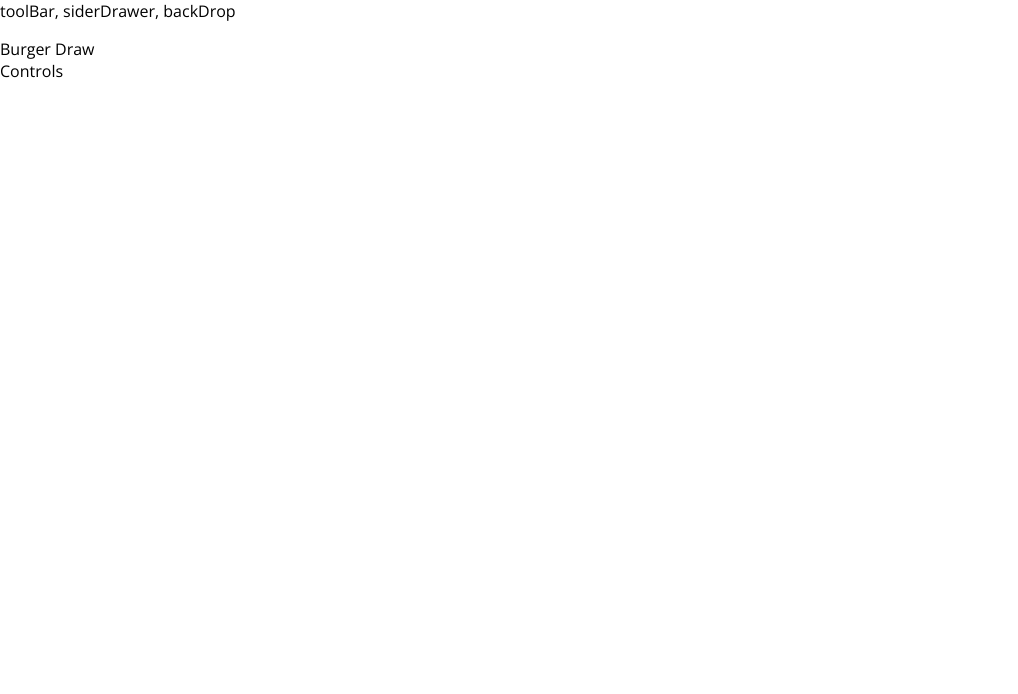
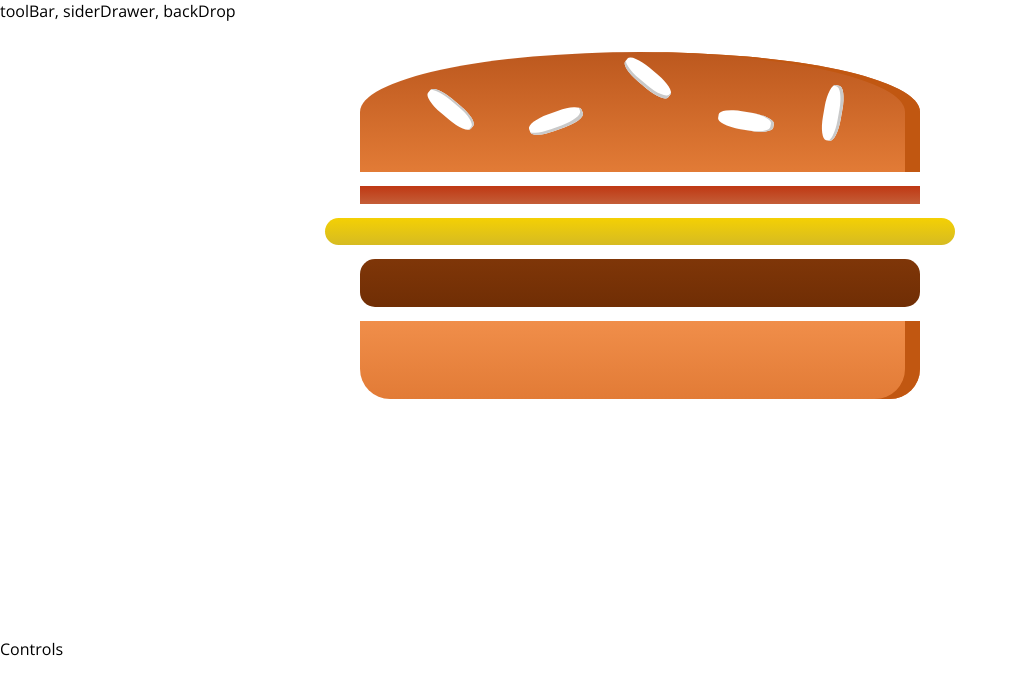
Before and after one commit to nachoAndresFV/BurguerBuilder, a React (Create React App) app: page / in a window 1280 px wide. Shown: the top 694 px of the page, without its empty margins (0-1018 px from the left). Built offline with nearby package versions, Linux system fonts and the light colour scheme.

Commit message:
The Burguer Component

```diff
--- a/src/components/Burguer/Burguer.js
+++ b/src/components/Burguer/Burguer.js
@@ -0,0 +1,19 @@
+import React, {Component} from 'react';
+import BurguerIngredient from './BurguerIngredient/BurguerIngredient';
+import burguerStyle from './Burguer.module.css';
+
+class Burguer extends Component{
+    render(){
+        return (
+            <div className={burguerStyle.Burguer}>
+                <BurguerIngredient type="BreadTop"/>
+                <BurguerIngredient type="Bacon"/>
+                <BurguerIngredient type="Cheese"/>
+                <BurguerIngredient type="Meat"/>
+                <BurguerIngredient type="BreadBottom"/>
+            </div>
+        );
+    }
+}
+
+export default Burguer;
--- /dev/null
+++ b/src/components/Burguer/Burguer.module.css
@@ -0,0 +1,30 @@
+.Burguer{
+    width: 100%;
+    margin: auto;
+    height: 250px;
+    overflow: scroll;
+    text-align: center;
+    font-weight: bold;
+    font-size: 1.2rem;
+}
+
+@media(min-width: 500px) and (min-height: 400 px){
+    .Burguer{
+        width: 350px;
+        height: 300px;
+    }
+}
+
+@media(min-width: 500px) and (min-height: 401 px){
+    .Burguer{
+        width: 450px;
+        height: 400px;
+    }
+}
+
+@media(min-width: 1000px) and (min-height: 700px){
+    .Burguer{
+        width: 700px;
+        height: 600px;
+    }
+}
--- a/src/components/Burguer/BurguerIngredient/BurguerIngredient.js
+++ b/src/components/Burguer/BurguerIngredient/BurguerIngredient.js
@@ -6,10 +6,10 @@ class BurguerIngredient extends Component {
     render(){
         let ingredient = null;
         switch (this.props.type) {
-            case 'BreadBotton':
+            case 'BreadBottom':
                 ingredient = <div className={burguerIngredientStyle.BreadBottom}></div>;
                 break;
-            case 'BreaTop':
+            case 'BreadTop':
                 ingredient = (
                     <div className={burguerIngredientStyle.BreadTop}>
                         <div className={burguerIngredientStyle.Seeds1}></div>
--- a/src/containers/BurguerBuilder/BurguerBuilder.js
+++ b/src/containers/BurguerBuilder/BurguerBuilder.js
@@ -1,14 +1,11 @@
 import React, {Component} from 'react';
 import Aux from '../../hoc/Aux';
+import Burguer from '../../components/Burguer/Burguer';
 class BurguerBuilder extends Component{
-
-
-
-
     render() {
         return(
             <Aux>
-                <div>Burger Draw</div>
+                <Burguer/>
                 <div>Controls</div>
             </Aux>
         );
```
